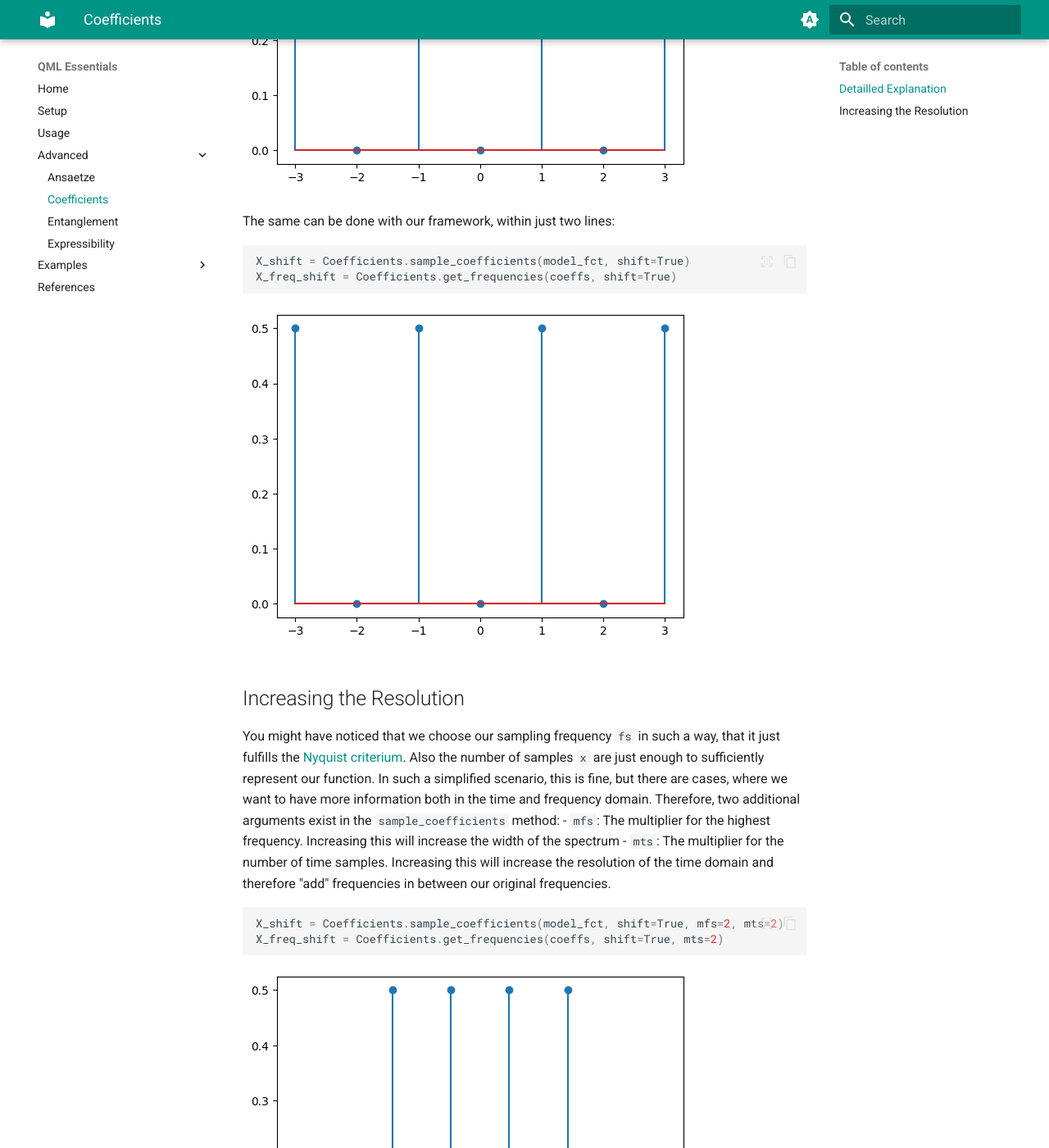
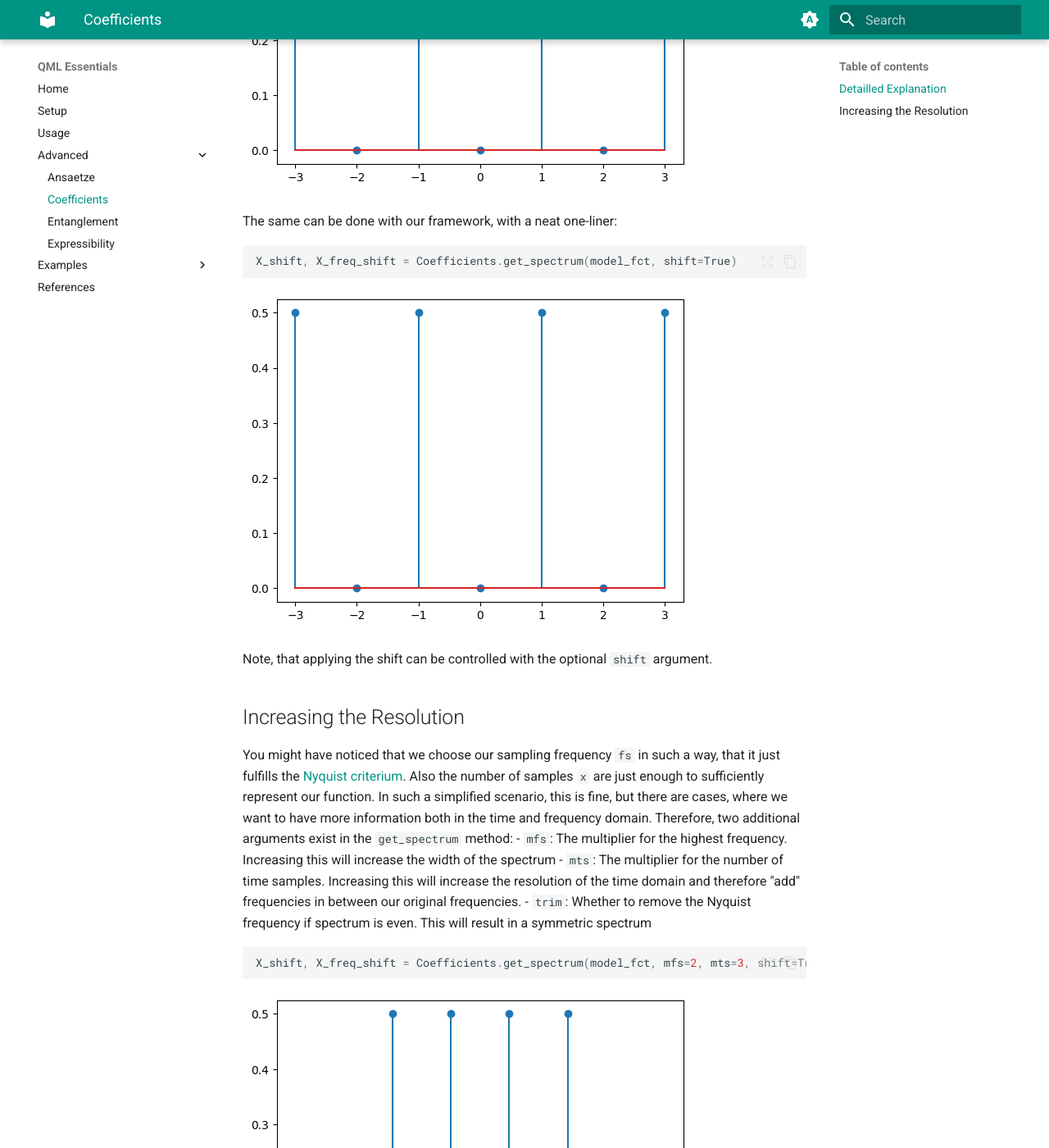
Before and after one commit to cirKITers/qml-essentials, an MkDocs documentation site: the page built from docs/coefficients.md, in a window 1280 px wide and 1400 px high, scrolled down 1553 px. Shown: the whole window at 82% size. Built offline with MkDocs 1.6.1 and Material for MkDocs 9.7.7, drawn with Linux system fonts in a browser that asks for light colours; emoji names are drawn with the system emoji font; some of the changed text lies outside the part shown.

````diff
--- a/docs/coefficients.md
+++ b/docs/coefficients.md
@@ -14,7 +14,7 @@ model = Model(
             circuit_type="HardwareEfficient",
         )
 
-coeffs = Coefficients.sample_coefficients(model)
+coeffs = Coefficients.get_spectrum(model)
 ```
 
 But wait! There is much more to this. Let's keep on reading if you're curious :eyes:.
@@ -59,27 +59,28 @@ Note that calling `np.fft.fftshift` is not required from a technical point of vi
 ![Model Fct Spectr](model_fct_spectr_light.png#only-light)
 ![Model Fct Spectr](model_fct_spectr_dark.png#only-dark)
 
-The same can be done with our framework, within just two lines:
+The same can be done with our framework, with a neat one-liner:
 ```python
-X_shift = Coefficients.sample_coefficients(model_fct, shift=True)
-X_freq_shift = Coefficients.get_frequencies(coeffs, shift=True)
+X_shift, X_freq_shift = Coefficients.get_spectrum(model_fct, shift=True)
 ```
 
 ![Model Fct Spectr Ours](model_fct_spectr_ours_light.png#only-light)
 ![Model Fct Spectr Ours](model_fct_spectr_ours_dark.png#only-dark)
+
+Note, that applying the shift can be controlled with the optional `shift` argument.
 
 ## Increasing the Resolution
 
 You might have noticed that we choose our sampling frequency `fs` in such a way, that it just fulfills the [Nyquist criterium](https://en.wikipedia.org/wiki/Nyquist_frequency).
 Also the number of samples `x` are just enough to sufficiently represent our function.
 In such a simplified scenario, this is fine, but there are cases, where we want to have more information both in the time and frequency domain.
-Therefore, two additional arguments exist in the `sample_coefficients` method:
+Therefore, two additional arguments exist in the `get_spectrum` method:
 - `mfs`: The multiplier for the highest frequency. Increasing this will increase the width of the spectrum
 - `mts`: The multiplier for the number of time samples. Increasing this will increase the resolution of the time domain and therefore "add" frequencies in between our original frequencies.
+- `trim`: Whether to remove the Nyquist frequency if spectrum is even. This will result in a symmetric spectrum
 
 ```python
-X_shift = Coefficients.sample_coefficients(model_fct, shift=True, mfs=2, mts=2)
-X_freq_shift = Coefficients.get_frequencies(coeffs, shift=True, mts=2)
+X_shift, X_freq_shift = Coefficients.get_spectrum(model_fct, mfs=2, mts=3, shift=True)
 ```
 
 ![Model Fct Spectr OS](model_fct_spectr_os_light.png#only-light)
````
Also changed, not shown: 2 other files.
